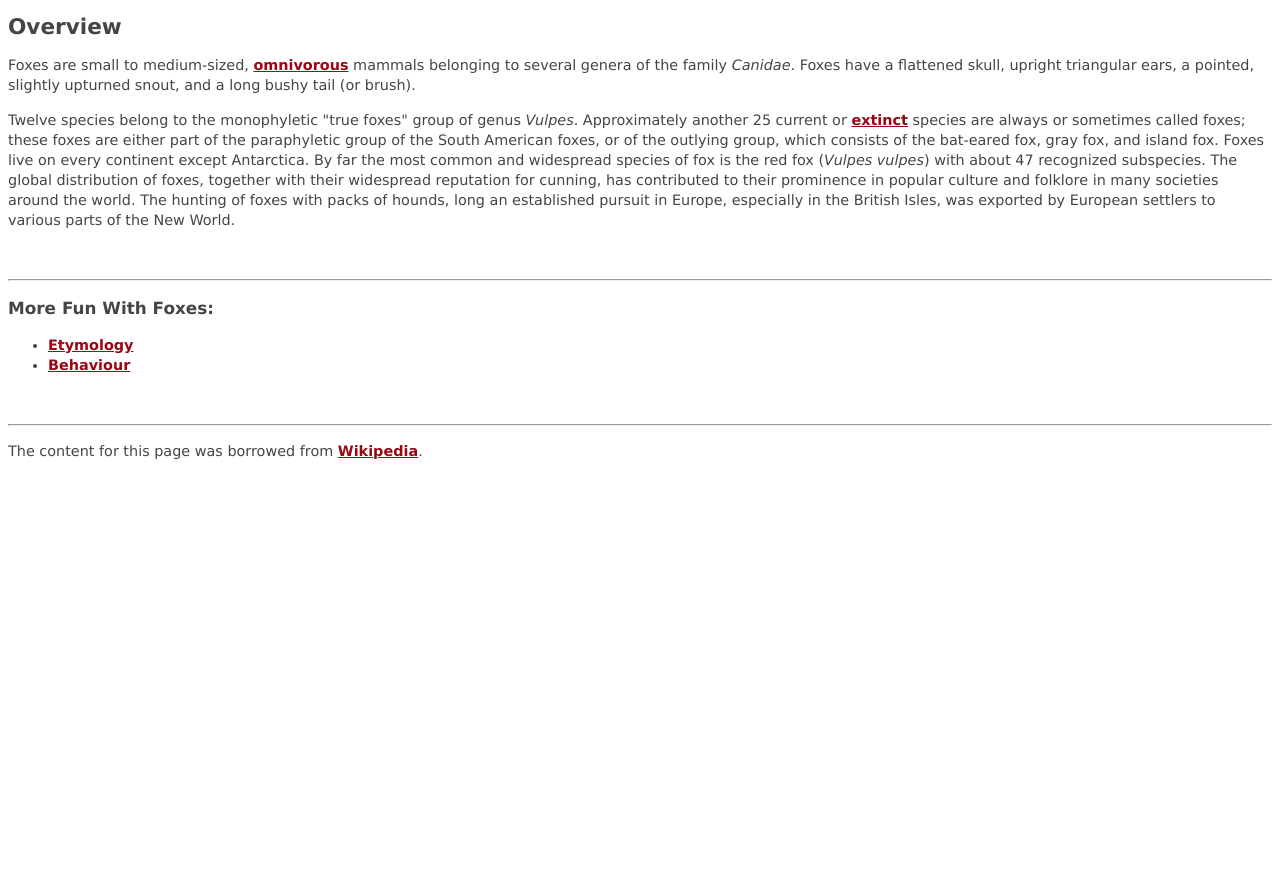
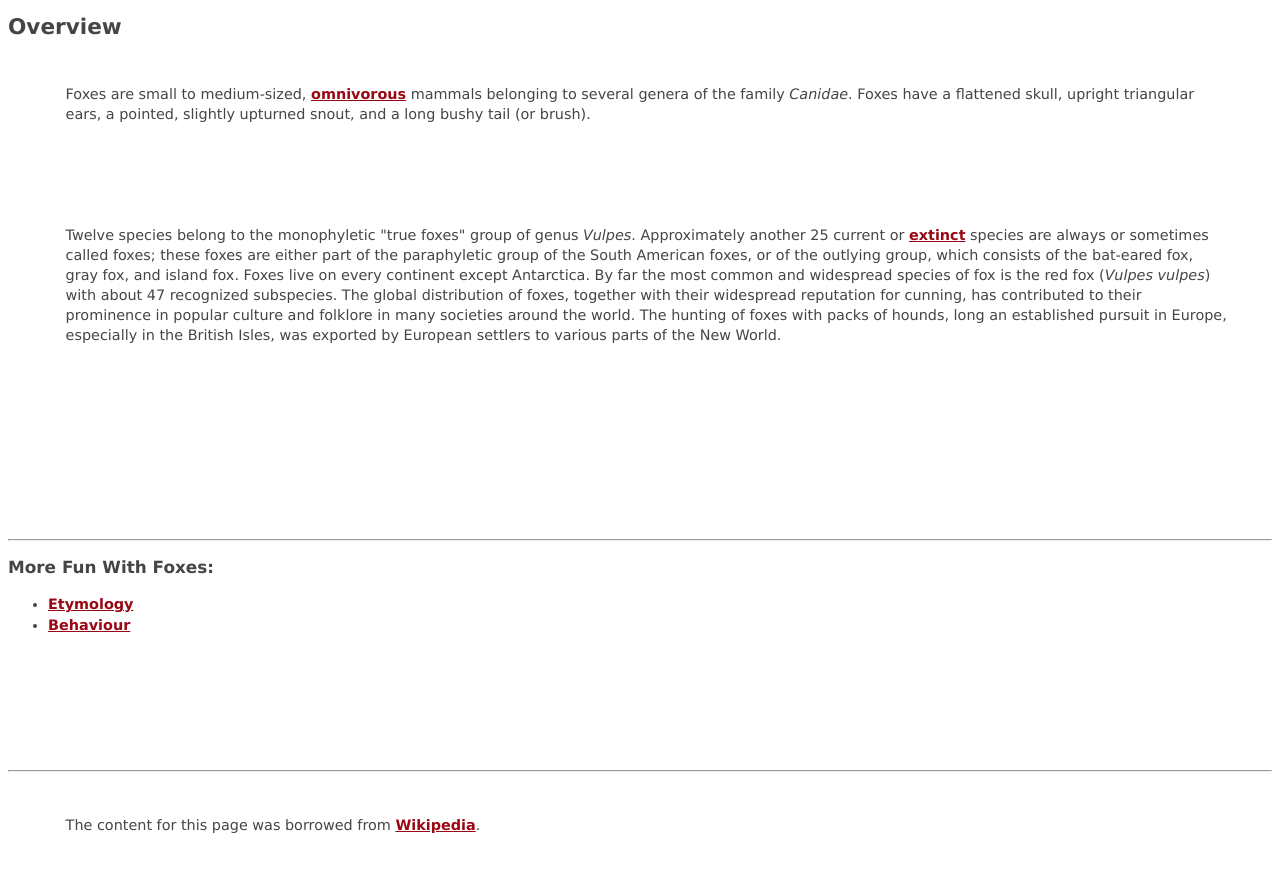
Before and after one commit to mlombardo81/fox, a plain HTML site: page index.html in a window 1280 px wide. Shown: the part 62-934 px from the top of the page. Before the commit the page ends 800 px from the top, so only its background shows below. Drawn offline with Linux system fonts and the light colour scheme.

Commit message:
Update main.css

```diff
--- a/main.css
+++ b/main.css
@@ -20,3 +20,8 @@ text-decoration:underline;
 font-weight: bold;
 color: #990714;
 }
+
+p {
+border: 2em #FF0000;
+padding: 2em 3em 4em 4em;
+}
```
